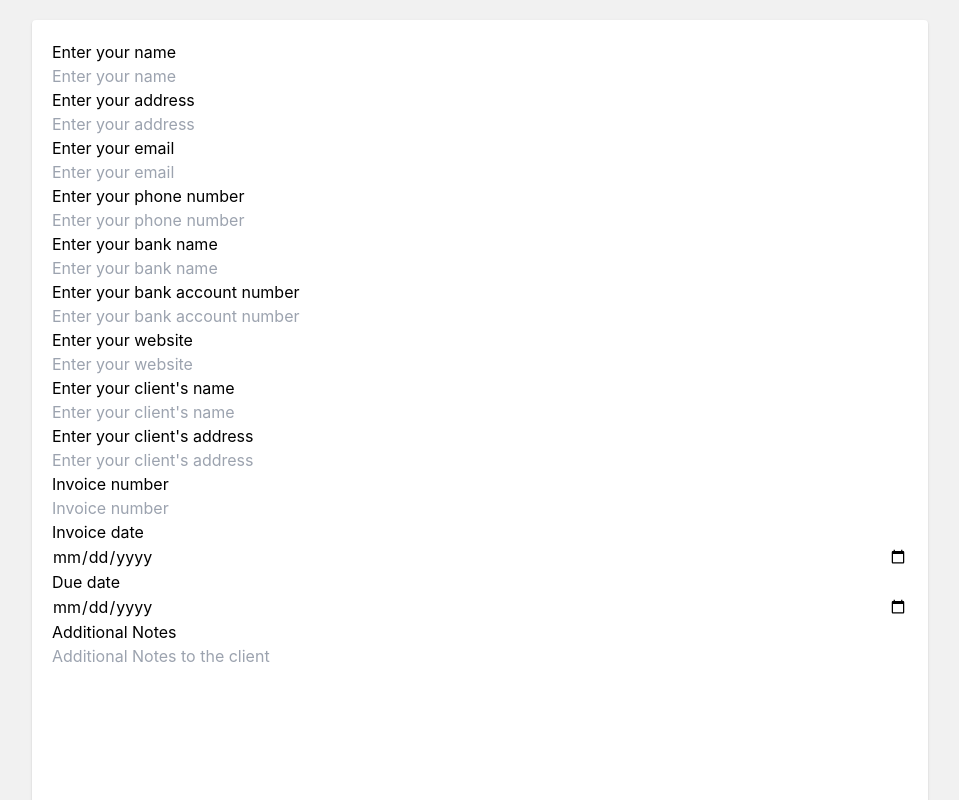
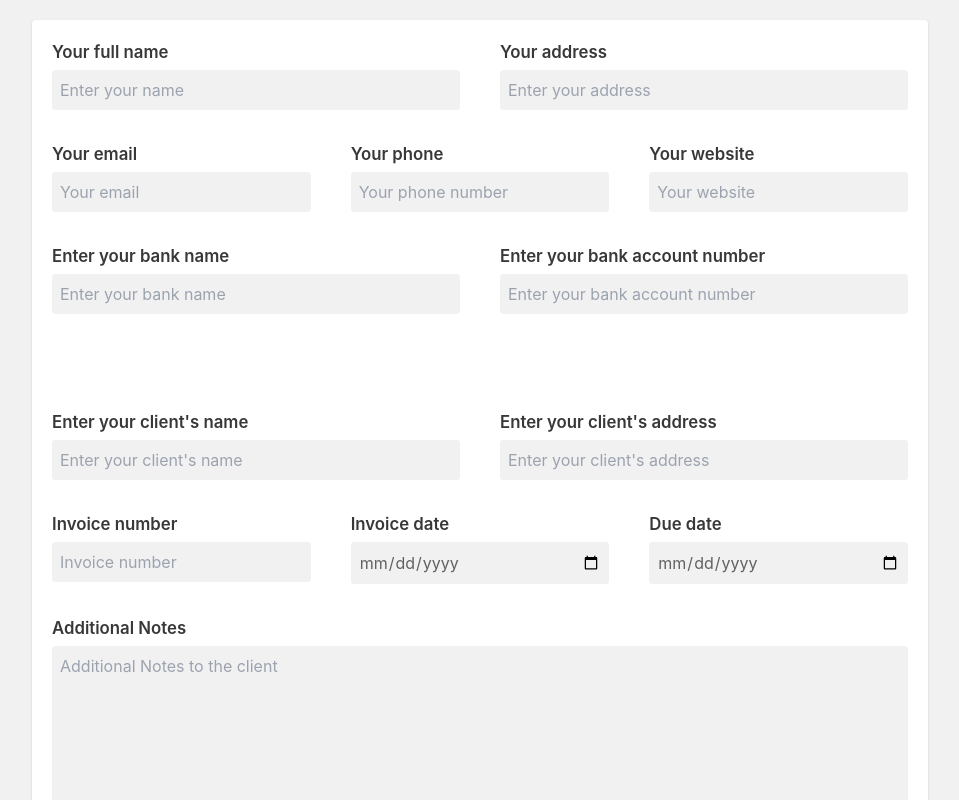
Before and after one commit to moeldeeb98/invoice-maker, a React (Create React App) app: page / in a window 1280 px wide. Shown: the top 800 px of the page, without its empty margins (160-1119 px from the left). Built offline with nearby package versions, Linux system fonts and the light colour scheme.

Commit message:
style the form of info

```diff
--- a/src/App.js
+++ b/src/App.js
@@ -58,7 +58,9 @@ function App() {
           </div>
         ) : (
           <div className="flex flex-col justify-center">
-            <label htmlFor="name">Enter your name</label>
+            <article className="md:grid grid-cols-2 gap-10">
+              <div className="flex flex-col">
+                <label htmlFor="name">Your full name</label>
                 <input
                   type="text"
                   name="name"
@@ -68,7 +70,9 @@ function App() {
                   value={name}
                   onChange={(e) => setName(e.target.value)}
                 />
-            <label htmlFor="address">Enter your address</label>
+              </div>
+              <div className="flex flex-col">
+                <label htmlFor="address">Your address</label>
                 <input
                   type="text"
                   name="address"
@@ -78,26 +82,51 @@ function App() {
                   value={address}
                   onChange={(e) => setAddress(e.target.value)}
                 />
-            <label htmlFor="email">Enter your email</label>
+              </div>
+            </article>
+
+            <article className="md:grid grid-cols-3 gap-10">
+              <div className="flex flex-col">
+                <label htmlFor="email">Your email</label>
                 <input
                   type="text"
                   name="email"
                   id="email"
-              placeholder="Enter your email"
+                  placeholder="Your email"
                   autoComplete="off"
                   value={email}
                   onChange={(e) => setEmail(e.target.value)}
                 />
-            <label htmlFor="phone">Enter your phone number</label>
+              </div>
+
+              <div className="flex flex-col">
+                <label htmlFor="phone">Your phone</label>
                 <input
                   type="text"
                   name="phone"
                   id="phone"
-              placeholder="Enter your phone number"
+                  placeholder="Your phone number"
                   autoComplete="off"
                   value={phone}
                   onChange={(e) => setPhone(e.target.value)}
                 />
+              </div>
+              <div className="flex flex-col">
+                <label htmlFor="website">Your website</label>
+                <input
+                  type="url"
+                  name="website"
+                  id="website"
+                  placeholder="Your website"
+                  autoComplete="off"
+                  value={website}
+                  onChange={(e) => setWebsite(e.target.value)}
+                />
+              </div>
+            </article>
+
+            <article className="md:grid grid-cols-2 gap-10">
+              <div className="flex flex-col">
                 <label htmlFor="bankName">Enter your bank name</label>
                 <input
                   type="text"
@@ -108,7 +137,11 @@ function App() {
                   value={bankName}
                   onChange={(e) => setBankName(e.target.value)}
                 />
-            <label htmlFor="bankAccount">Enter your bank account number</label>
+              </div>
+              <div className="flex flex-col">
+                <label htmlFor="bankAccount">
+                  Enter your bank account number
+                </label>
                 <input
                   type="text"
                   name="bankAccount"
@@ -118,16 +151,11 @@ function App() {
                   value={bankAccount}
                   onChange={(e) => setBankAccount(e.target.value)}
                 />
-            <label htmlFor="website">Enter your website</label>
-            <input
-              type="url"
-              name="website"
-              id="website"
-              placeholder="Enter your website"
-              autoComplete="off"
-              value={website}
-              onChange={(e) => setWebsite(e.target.value)}
-            />
+              </div>
+            </article>
+
+            <article className="md:grid grid-cols-2 gap-10 md:mt-16">
+              <div className="flex flex-col">
                 <label htmlFor="clientName">Enter your client's name</label>
                 <input
                   type="text"
@@ -138,7 +166,11 @@ function App() {
                   value={clientName}
                   onChange={(e) => setClientName(e.target.value)}
                 />
-            <label htmlFor="clientAddress">Enter your client's address</label>
+              </div>
+              <div className="flex flex-col">
+                <label htmlFor="clientAddress">
+                  Enter your client's address
+                </label>
                 <input
                   type="text"
                   name="clientAddress"
@@ -148,6 +180,11 @@ function App() {
                   value={clientAddress}
                   onChange={(e) => setClientAddress(e.target.value)}
                 />
+              </div>
+            </article>
+
+            <article className="md:grid grid-cols-3 gap-10">
+              <div className="flex flex-col">
                 <label htmlFor="invoiceNumber">Invoice number</label>
                 <input
                   type="text"
@@ -158,6 +195,8 @@ function App() {
                   value={invoiceNumber}
                   onChange={(e) => setInvoiceNumber(e.target.value)}
                 />
+              </div>
+              <div className="flex flex-col">
                 <label htmlFor="invoiceDate">Invoice date</label>
                 <input
                   type="date"
@@ -168,6 +207,8 @@ function App() {
                   value={invoiceDate}
                   onChange={(e) => setInvoiceDate(e.target.value)}
                 />
+              </div>
+              <div className="flex flex-col">
                 <label htmlFor="dueDate">Due date</label>
                 <input
                   type="date"
@@ -178,6 +219,9 @@ function App() {
                   value={dueDate}
                   onChange={(e) => setDueDate(e.target.value)}
                 />
+              </div>
+            </article>
+
             <label htmlFor="notes">Additional Notes</label>
             <textarea
               cols="30"
--- a/src/index.css
+++ b/src/index.css
@@ -8,6 +8,20 @@ body {
   background-color: #f1f1f1;
 }
 
+label {
+  margin-bottom: 0.3rem;
+  font-size: 1.05rem;
+  font-weight: 600;
+  color: #383838;
+}
+input,
+textarea {
+  background-color: #f1f1f1;
+  padding: 0.5rem;
+  border-radius: 0.2rem;
+  margin-bottom: 2rem;
+  color: #616161;
+}
 button {
   user-select: none;
 }
```
Lines whose indentation alone changed are shown as unchanged.
